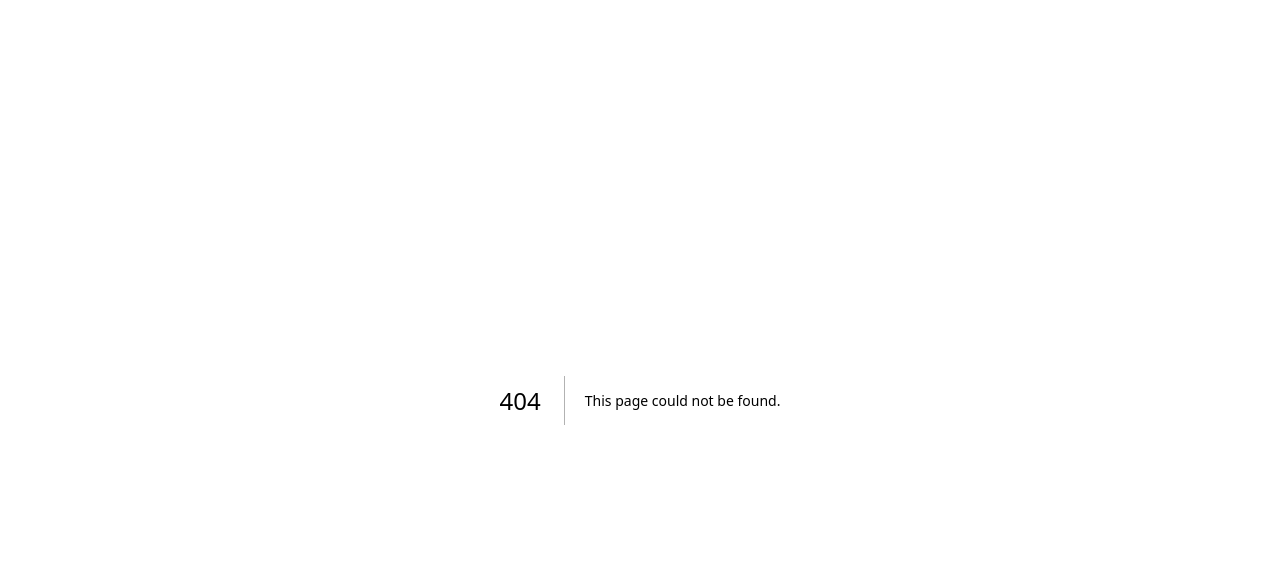
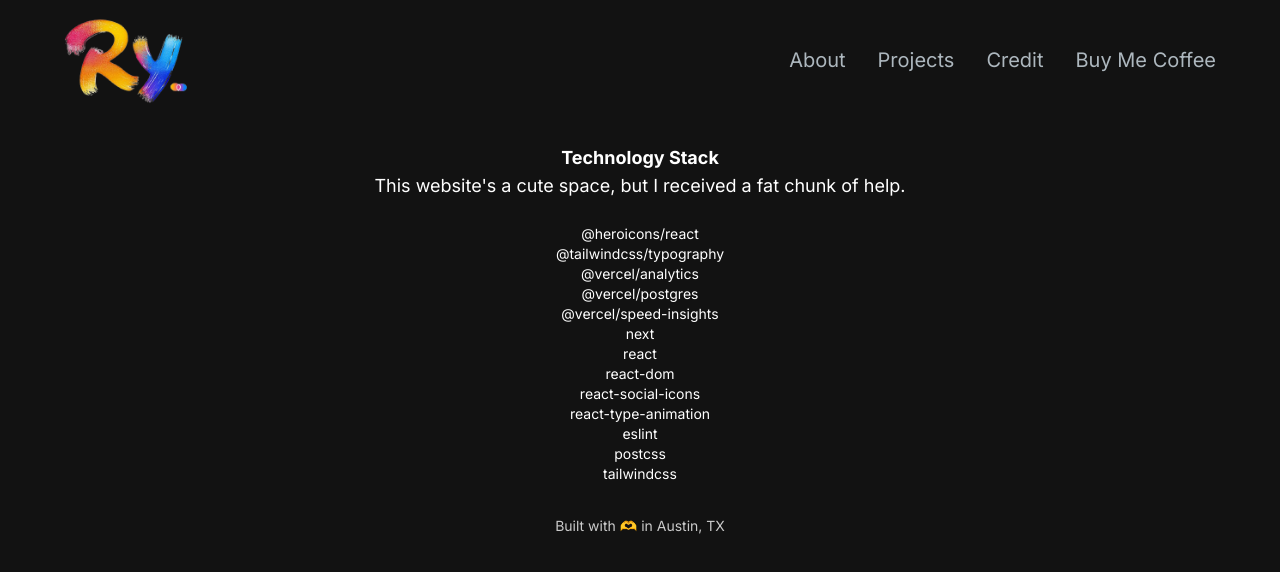
Before and after one commit to rybealey/portfolio, a Next.js app: page /credit in a window 1280 px wide. Before the commit this address had no page. Shown: the top 572 px of the page. Built offline with nearby package versions, Linux system fonts and the light colour scheme.

Commit message:
- Added credit page. - Adjusted Projects layout once more, too many columns.

```diff
--- a/package.json
+++ b/package.json
@@ -14,7 +14,6 @@
     "@vercel/analytics": "^1.2.2",
     "@vercel/postgres": "^0.7.2",
     "@vercel/speed-insights": "^1.0.10",
-    "axios": "^1.6.7",
     "next": "14.1.0",
     "react": "^18",
     "react-dom": "^18",
--- a/src/app/components/navigation/Navbar.jsx
+++ b/src/app/components/navigation/Navbar.jsx
@@ -17,6 +17,11 @@
     title: "Projects",
     target: "_self",
     path: "/projects",
+  },
+  {
+    title: "Credit",
+    target: "_self",
+    path: "/credit",
   },
   {
     title: "Buy Me Coffee",
--- a/src/app/components/projects/index/ProjectsSection.jsx
+++ b/src/app/components/projects/index/ProjectsSection.jsx
@@ -34,7 +34,7 @@
       return "There's no projects available at the moment. :/";
     } else {
       return (
-        <section className="grid grid-cols-2 md:grid-cols-3 lg:grid-cols-4 sm:gap-5">
+        <section className="grid grid-cols-1 md:grid-cols-2 lg:grid-cols-3 sm:gap-5">
           {data.map((proj) => {
             return (
               <ProjectComponent
--- /dev/null
+++ b/src/app/credit/page.js
@@ -0,0 +1,38 @@
+import React from "react";
+import Navbar from "../components/navigation/Navbar";
+import FooterSection from "../components/FooterSection";
+
+const Credit = () => {
+  return (
+    <main className="flex min-h-screen flex-col bg-[#121212]">
+      <div className="container mt-24 mx-auto px-12 py-4">
+        <Navbar />
+        <div className="grid grid-cols-1 col-span-1 my-8 text-center">
+          <h6 className="text-lg text-white font-bold">Technology Stack</h6>
+          <p className="text-lg text-white">
+            This website's a cute space, but I received a fat chunk of help.
+          </p>
+          <br />
+          <ul className="text-white text-sm">
+            <li>@heroicons/react</li>
+            <li>@tailwindcss/typography</li>
+            <li>@vercel/analytics</li>
+            <li>@vercel/postgres</li>
+            <li>@vercel/speed-insights</li>
+            <li>next</li>
+            <li>react</li>
+            <li>react-dom</li>
+            <li>react-social-icons</li>
+            <li>react-type-animation</li>
+            <li>eslint</li>
+            <li>postcss</li>
+            <li>tailwindcss</li>
+          </ul>
+        </div>
+        <FooterSection />
+      </div>
+    </main>
+  );
+};
+
+export default Credit;
```
Also changed, not shown: 1 other file (tests, documents, lock files or other folders).
